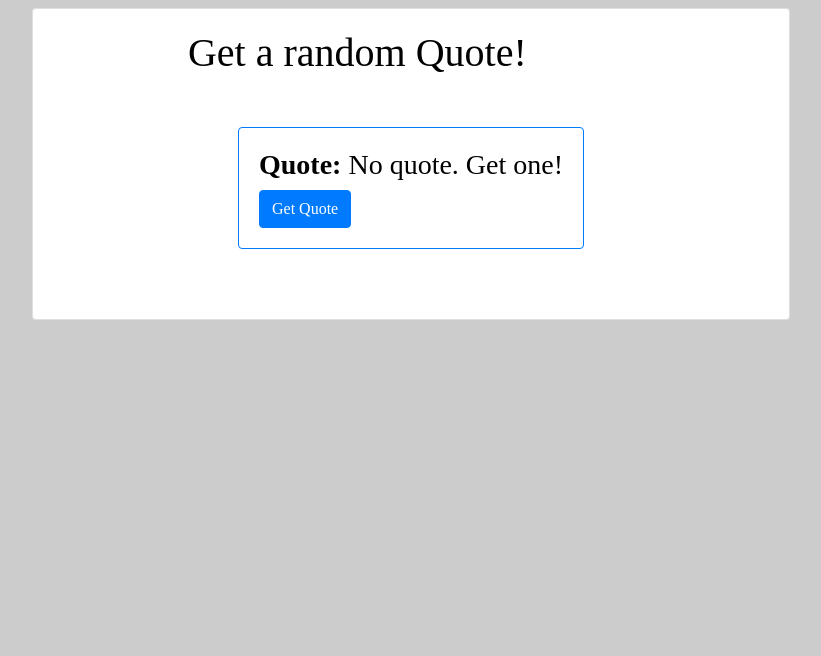
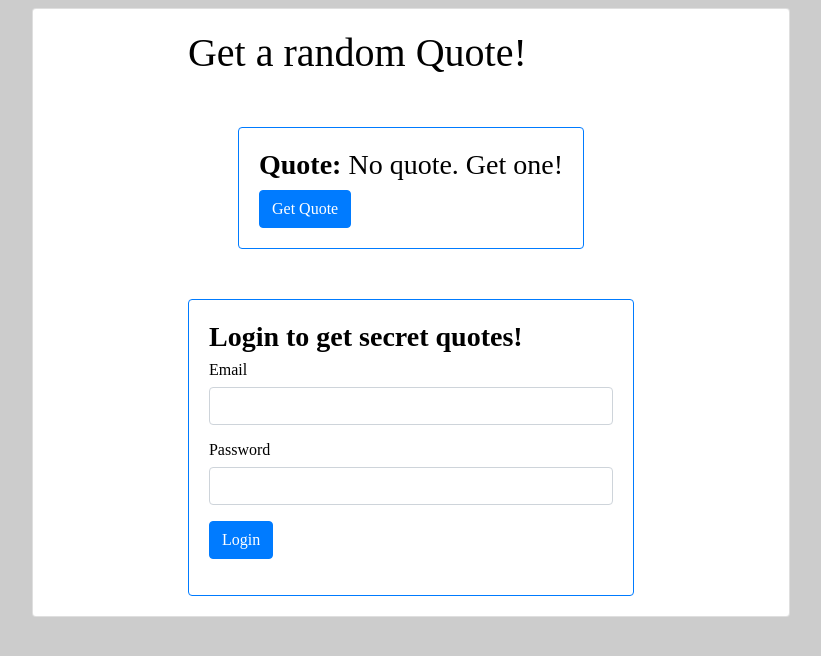
Before and after one commit to MagnunAVF/secret-quotes, an Angular app in the folder client/: page / in a window 1280 px wide. Shown: the top 656 px of the page, without its empty margins (229-1050 px from the left). Built offline with nearby package versions, Linux system fonts and the light colour scheme.

Commit message:
feat: Create component to login user

```diff
--- a/client/src/app/app.component.html
+++ b/client/src/app/app.component.html
@@ -3,6 +3,7 @@
     <h1>Get a random Quote!</h1>
 
     <app-quote></app-quote>
+    <app-login></app-login>
   </div>
 </div>
 
--- /dev/null
+++ b/client/src/app/components/login/login.component.html
@@ -0,0 +1,19 @@
+<div *ngIf="!logged" class="card border-primary">
+    <div class="card-body">
+        <h3><strong>Login to get secret quotes!</strong></h3>
+
+        <form [formGroup]="loginForm" (ngSubmit)="onSubmit()">
+            <div class="form-group">
+                <label for="email">Email</label>
+                <input type="text" formControlName="email" class="form-control" />
+            </div>
+            <div class="form-group">
+                <label for="password">Password</label>
+                <input type="password" formControlName="password" class="form-control" />
+            </div>
+            <div class="form-group">
+                <button class="btn btn-primary">Login</button>
+            </div>
+        </form>
+    </div>
+</div>
--- /dev/null
+++ b/client/src/app/components/login/login.component.ts
@@ -0,0 +1,41 @@
+import { Component, OnInit } from '@angular/core';
+import { FormBuilder, FormGroup, Validators } from '@angular/forms';
+import { LoginService } from './../../services/login.service';
+
+@Component({
+  selector: 'app-login',
+  templateUrl: './login.component.html',
+  styleUrls: [
+    './login.component.scss',
+    './../../../../node_modules/bootstrap/dist/css/bootstrap.min.css'
+  ]
+})
+export class LoginComponent implements OnInit {
+  logged = false;
+  loginForm: FormGroup;
+
+  constructor(private formBuilder: FormBuilder, private loginService: LoginService) { }
+
+  ngOnInit() {
+    this.loginForm = this.formBuilder.group({
+      email: ['', Validators.required],
+      password: ['', Validators.required]
+    });
+  }
+
+  get f() { return this.loginForm.controls; }
+
+  async onSubmit() {
+    await this.loginService.execute(this.f.email.value, this.f.password.value).toPromise().then(
+      (result) => {
+        localStorage.setItem('token', result.token);
+        localStorage.setItem('kid', result.kid);
+        this.logged = true;
+      },
+      error => {
+        console.log(`Error: ${error}`);
+      }
+    );
+  }
+
+}
--- a/client/src/app/components/quote/quote.component.ts
+++ b/client/src/app/components/quote/quote.component.ts
@@ -22,9 +22,9 @@ export class QuoteComponent implements OnInit {
       (result) => {
         this.quote = result.quote;
       },
-      error => {
+      (error) => {
         this.quote = 'Error getting quote';
-        console.log('Error');
+        console.log(`Error: ${error}`);
       }
     );
   }
```
Also changed, not shown: client/src/app/app.module.ts (+7 -2 lines), client/src/app/components/login/login.component.scss (added), 1 other file (tests, documents, lock files or other folders).
